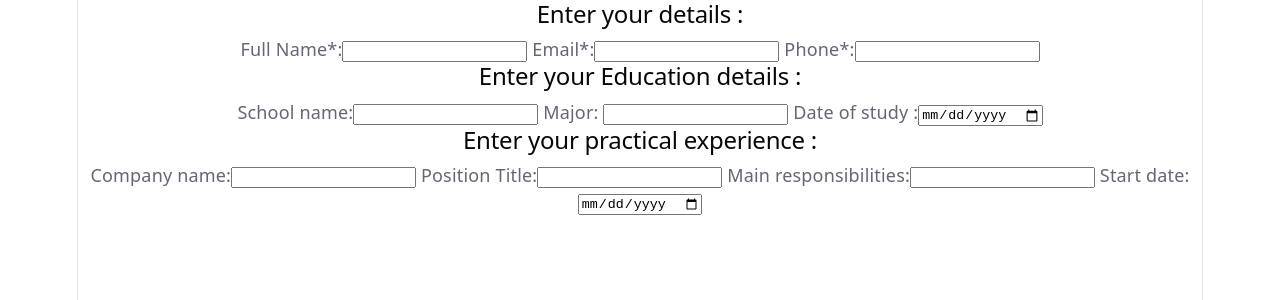
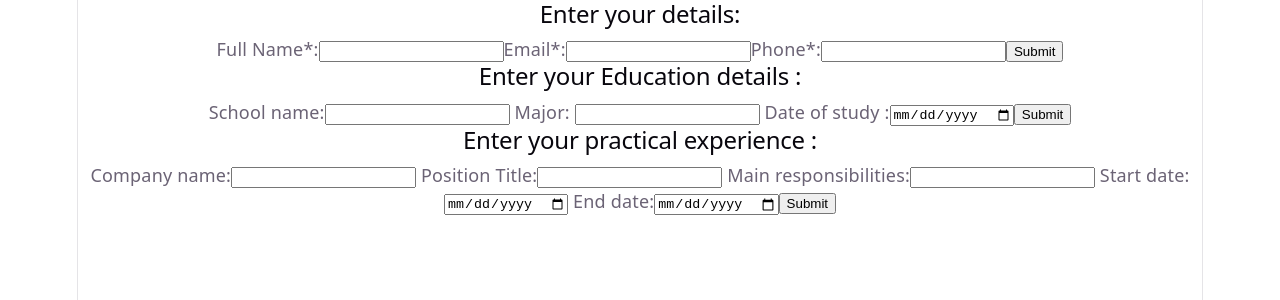
Before and after one commit to AvielZaman/ODP-CV_app, a React app: page / in a window 1280 px wide. Shown: the top 300 px of the page. Built offline with nearby package versions, Linux system fonts and the light colour scheme; the HTML template or start-up script is replaced by a standard one.

Commit message:
Change the design- now each component has its own states and form

```diff
--- a/src/App.jsx
+++ b/src/App.jsx
@@ -5,15 +5,26 @@ import Education from './components/education'
 import Experience from './components/experience'
 
 function App() {
-  const [count, setCount] = useState(0)
+  const [details, setDetails] = useState(null);
+  const [education, setEducation] = useState(null);
+  const [experience, setExperience] = useState(null);
 
   return (
     <>
-    <PrivateDetails></PrivateDetails>
-    <Education></Education>
-    <Experience></Experience>
+      <PrivateDetails onSave={setDetails} />
+      <Education onSave={setEducation} />
+      <Experience onSave={setExperience} />
+
+      {details && education && experience && (
+        <section className="cv-preview">
+          <h2>Your CV</h2>
+          <p>{details.name} — {details.email} — {details.phone}</p>
+          <p>{education.schoolName}, {education.major}</p>
+          <p>{experience.companyName} — {experience.position}</p>
+        </section>
+      )}
     </>
-  )
+  );
 }
 
 export default App
--- a/src/components/education.jsx
+++ b/src/components/education.jsx
@@ -1,18 +1,49 @@
-function Education() {
+import { useState } from 'react';
+import '../styles/education.css';
+
+function Education({ onSave }) {
+    const [details, setDetails] = useState({ schoolName: '', major: '', date: '' });
+    const [isEditing, setIsEditing] = useState(true);
+
+    function handleChange(e) {
+        const { name, value } = e.target;
+        setDetails((prev) => ({ ...prev, [name]: value }));
+    }
+
+    function handleSubmit(e) {
+        e.preventDefault();
+        setIsEditing(false);
+        onSave?.(details);
+    }
+
+    if (!isEditing) {
+        return (
+            <div className='education'>
+                <h2> Your education</h2>
+                <p> {details.schoolName}</p>
+                <p> {details.major}</p>
+                <p> {details.date}</p>
+                <button onClick={() => setIsEditing(true)}>Edit</button>
+            </div>
+        )
+    }
+
     return (
-        <>
-            <div className="education">
-                <h2> Enter your Education details :</h2>
-                <label> School name:</label>
-                <input type="text" />
 
-                <label> Major: </label>
-                <input type="text" />
+        <form className="education" onSubmit={handleSubmit}>
+            <h2> Enter your Education details :</h2>
+            <label> School name:</label>
+            <input type="text" name="schoolName" value={details.schoolName} onChange={handleChange} />
 
-                <label> Date of study :</label>
-                <input type="date" />
-            </div>
-        </>
+            <label> Major: </label>
+            <input type="text" name="major" value={details.major} onChange={handleChange} />
+
+            <label> Date of study :</label>
+            <input type="date" name="date" value={details.date} onChange={handleChange} />
+
+            <button type="submit">Submit</button>
+        </form>
+
     )
 }
 
--- a/src/components/experience.jsx
+++ b/src/components/experience.jsx
@@ -1,21 +1,56 @@
-function Experience() {
+import { useState } from 'react';
+import '../styles/experience.css';
+
+function Experience({ onSave }) {
+    const [details, setDetails] = useState({ companyName: '', position: '', respons: '', start: '', end: '' });
+    const [isEditing, setIsEditing] = useState(true);
+
+    function handleChange(e) {
+        const { name, value } = e.target;
+        setDetails((prev) => ({ ...prev, [name]: value }));
+    }
+
+    function handleSubmit(e) {
+        e.preventDefault();
+        setIsEditing(false);
+        onSave?.(details);
+    }
+
+    if (!isEditing) {
+        return (
+            <div className='experience'>
+                <h2> Your experience</h2>
+                <p> {details.companyName}</p>
+                <p> {details.position}</p>
+                <p> {details.respons}</p>
+                <p> {details.start}</p>
+                <p> {details.end}</p>
+                <button onClick={() => setIsEditing(true)}>Edit</button>
+
+            </div>
+        );
+    }
+
     return (
-        <>
-            <div className="experience">
-                <h2> Enter your practical experience :</h2>
-                <label> Company name:</label>
-                <input type="text" />
+        <form className="experience" onSubmit={handleSubmit}>
+            <h2> Enter your practical experience :</h2>
+            <label> Company name:</label>
+            <input type="text" name="companyName" value={details.companyName} onChange={handleChange} />
 
-                <label> Position Title:</label>
-                <input type="text" />
+            <label> Position Title:</label>
+            <input type="text" name="position" value={details.position} onChange={handleChange} />
 
-                <label> Main responsibilities:</label>
-                <input type="text" />
+            <label> Main responsibilities:</label>
+            <input type="text" name="respons" value={details.respons} onChange={handleChange} />
 
-                <label> Start date:</label>
-                <input type="date" />
-            </div>
-        </>
+            <label> Start date:</label>
+            <input type="date" name="start" value={details.start} onChange={handleChange} />
+
+            <label> End date:</label>
+            <input type="date" name="end" value={details.end} onChange={handleChange} />
+
+            <button type="submit">Submit</button>
+        </form>
     )
 }
 
--- a/src/components/privateDetails.jsx
+++ b/src/components/privateDetails.jsx
@@ -1,17 +1,48 @@
-function PrivateDetails() {
+import { useState } from 'react';
+import '../styles/details.css';
+
+function PrivateDetails({ onSave }) {
+  const [details, setDetails] = useState({ name: '', email: '', phone: '' });
+  const [isEditing, setIsEditing] = useState(true);
+
+  function handleChange(e) {
+    const { name, value } = e.target;
+    setDetails((prev) => ({ ...prev, [name]: value }));
+  }
+
+  function handleSubmit(e) {
+    e.preventDefault();
+    setIsEditing(false);
+    onSave?.(details);
+  }
+
+  if (!isEditing) {
     return (
-        <div className='details'>
-            <h2> Enter your details :</h2>
-            <label> Full Name*:</label>
-            <input required type='text' />
+      <div className="details">
+        <h2>Your details</h2>
+        <p><strong>{details.name}</strong></p>
+        <p>{details.email}</p>
+        <p>{details.phone}</p>
+        <button onClick={() => setIsEditing(true)}>Edit</button>
+      </div>
+    );
+  }
 
-            <label> Email*:</label>
-            <input required type='email' />
+  return (
+    <form className="details" onSubmit={handleSubmit}>
+      <h2>Enter your details:</h2>
+      <label>Full Name*:</label>
+      <input required type="text" name="name" value={details.name} onChange={handleChange} />
 
-            <label> Phone*:</label>
-            <input required type='tel' />
-        </div>
-    )
+      <label>Email*:</label>
+      <input required type="email" name="email" value={details.email} onChange={handleChange} />
+
+      <label>Phone*:</label>
+      <input required type="tel" name="phone" value={details.phone} onChange={handleChange} />
+
+      <button type="submit">Submit</button>
+    </form>
+  );
 }
 
 export default PrivateDetails;
```
Also changed, not shown: src/styles/details.css (added), src/styles/education.css (added), src/styles/experience.css (added).
